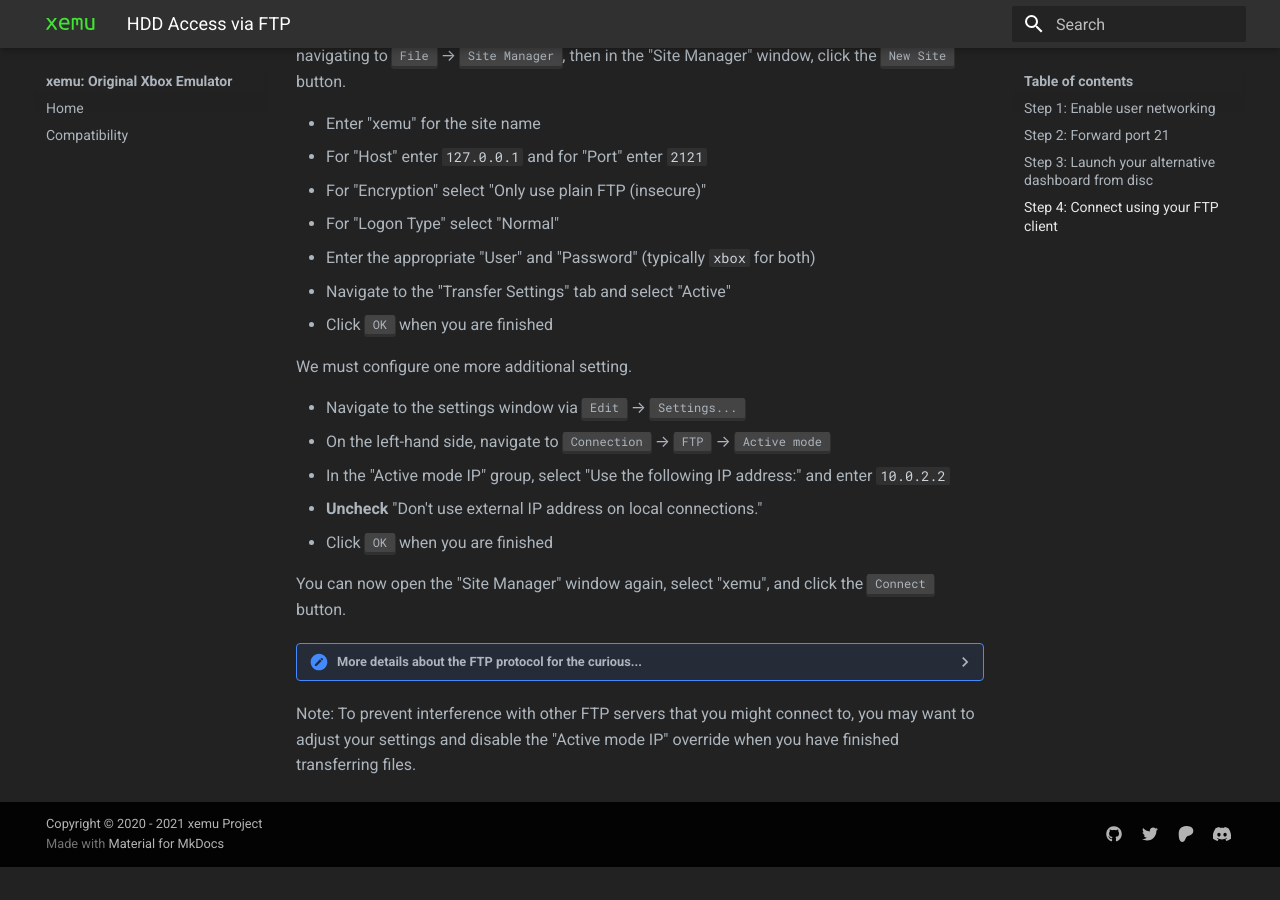
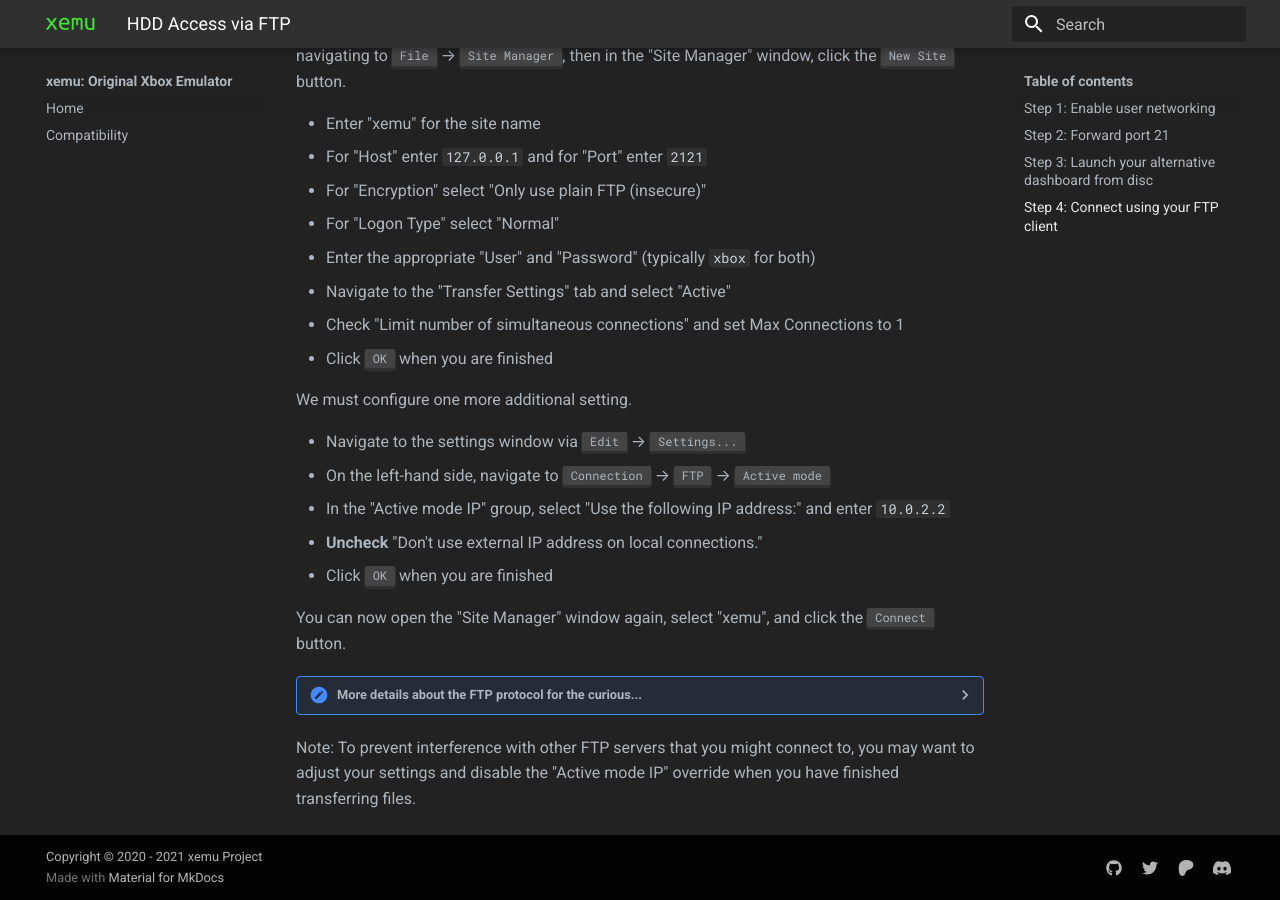
Before and after one commit to xemu-project/xemu-website, an MkDocs documentation site: the page built from docs/docs/ftp.md, in a window 1280 px wide and 900 px high, scrolled down 1204 px. Built offline with MkDocs 1.6.1 and Material for MkDocs 9.7.7, drawn with Linux system fonts in a browser that asks for light colours; before the commit the page ends 2071 px from its top, so only the background shows below that.

Commit message:
ftp.md: Add Simultaneous Connections Step to Docs

```diff
--- a/docs/docs/ftp.md
+++ b/docs/docs/ftp.md
@@ -54,6 +54,7 @@ Site</kbd> button.
 * For "Logon Type" select "Normal"
 * Enter the appropriate "User" and "Password" (typically `xbox` for both)
 * Navigate to the "Transfer Settings" tab and select "Active"
+* Check "Limit number of simultaneous connections" and set Max Connections to 1
 * Click <kbd>OK</kbd> when you are finished
 
 We must configure one more additional setting.
```
